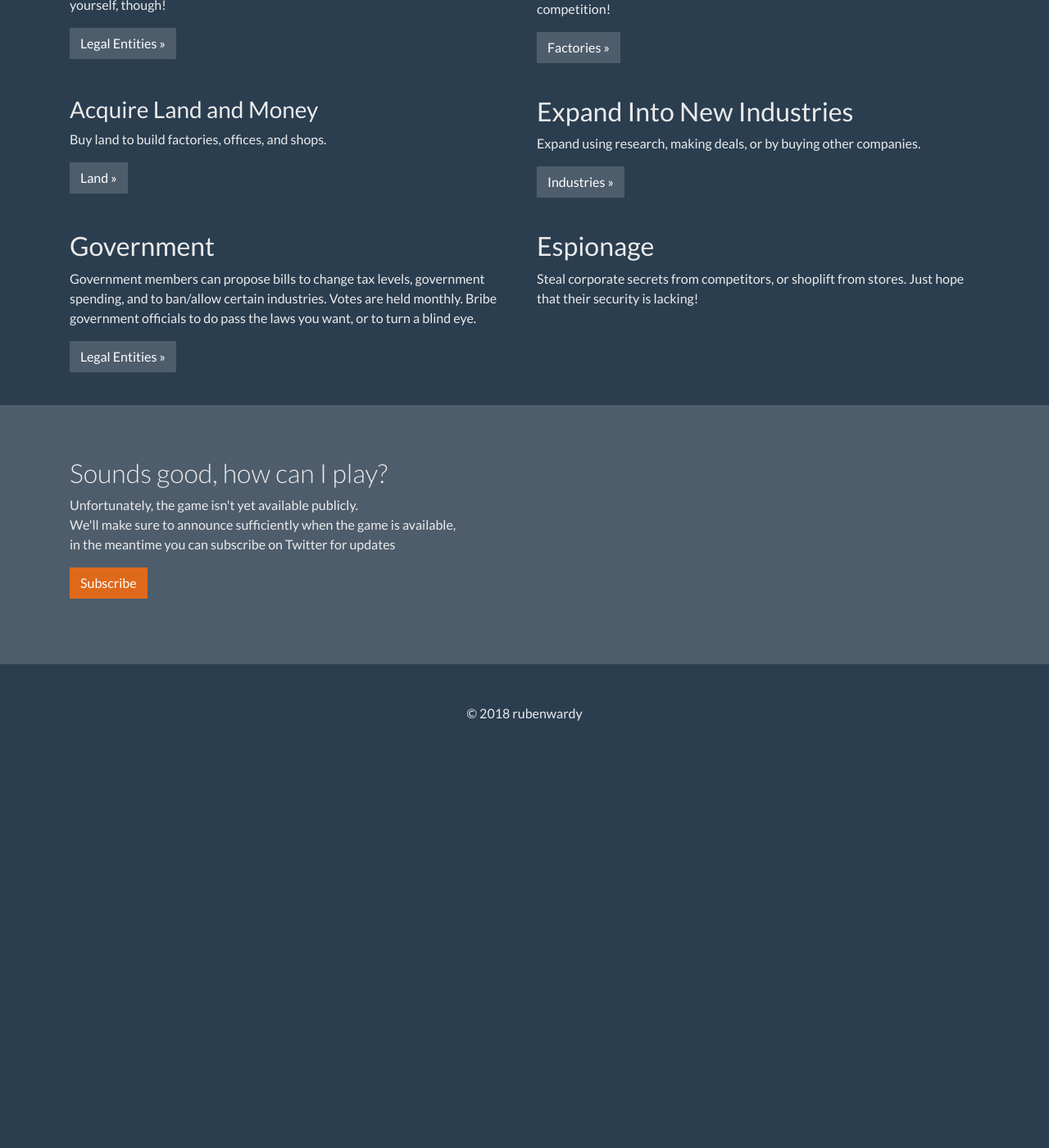
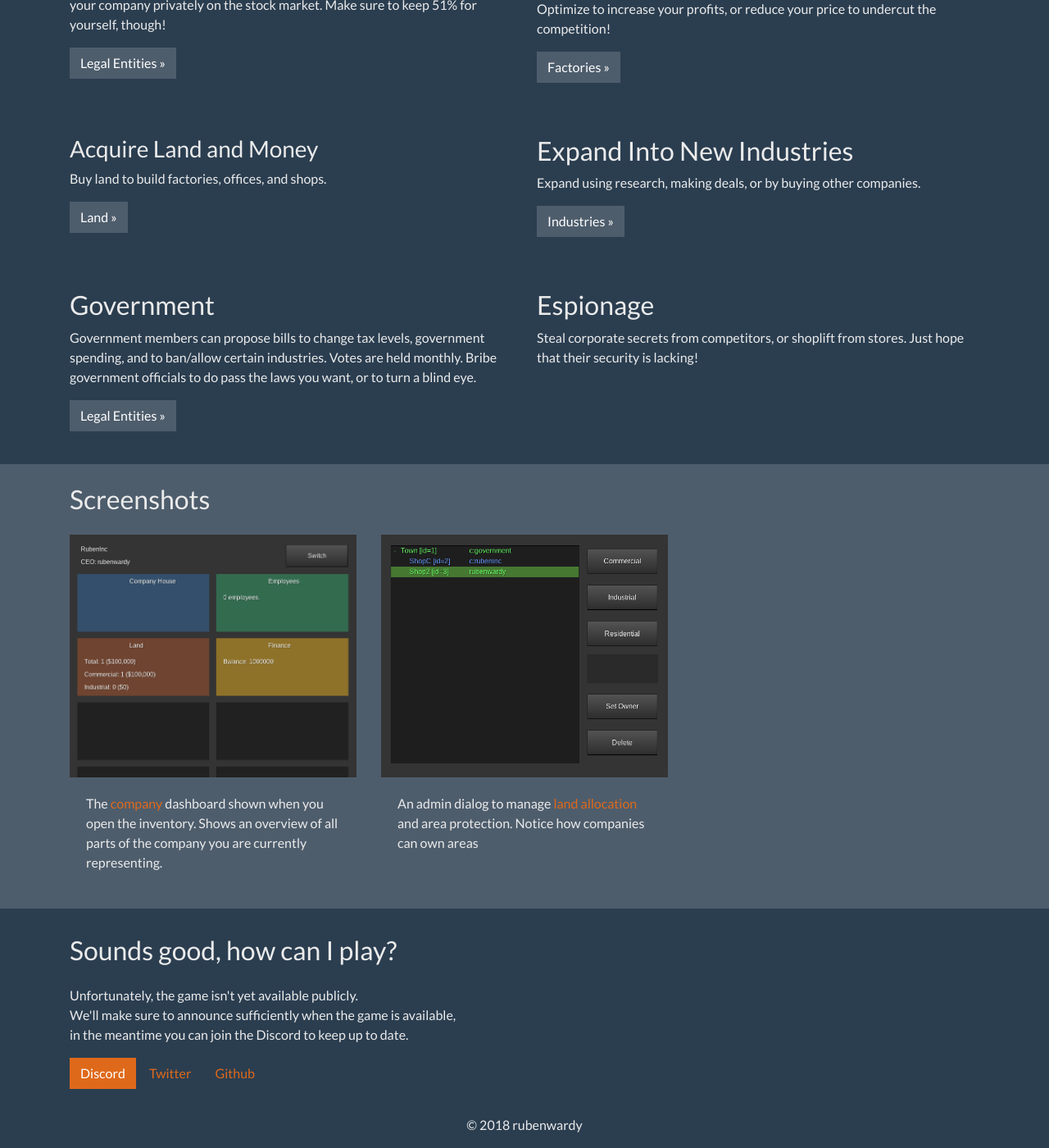
Before and after one commit to CapitalismGame/capitalismgame.github.io, a Jekyll site: the page built from index.html, in a window 1280 px wide and 1400 px high, scrolled down 534 px. Shown: the whole window at 82% size. Built offline with Jekyll 4.4.1, drawn with Linux system fonts in a browser that asks for light colours; before the commit the page ends 1432 px from its top, so only the background shows below that.

Commit message:
Add screenshots, links to discord, and update design docs

```diff
--- a/index.html
+++ b/index.html
@@ -16,8 +16,8 @@ layout: base
 <div class="container">
 	<h2 class="mb-4">Gameplay</h2>
 
-	<div class="row my-4">
-		<div class="col-md-6">
+	<div class="row">
+		<div class="col-md-6 my-4">
 			<h3>Run a Business</h3>
 			<p>
 				Create a business by yourself or with others.
@@ -27,7 +27,7 @@ layout: base
 			</p>
 			<p><a class="btn btn-secondary" href="{{ page.root }}legal_entities/" role="button">Legal Entities &raquo;</a></p>
 		</div>
-		<div class="col-md-6">
+		<div class="col-md-6 my-4">
 			<h2>Factories and Distribution</h2>
 			<p>
 				Create efficient factories, distribution chains, and shops.<br />
@@ -36,15 +36,15 @@ layout: base
 			<p><a class="btn btn-secondary" href="{{ page.root }}factories/" role="button">Factories &raquo;</a></p>
 		</div>
 	</div>
-	<div class="row my-4">
-		<div class="col-md-6">
+	<div class="row">
+		<div class="col-md-6 my-4">
 			<h3>Acquire Land and Money</h3>
 			<p>
 				Buy land to build factories, offices, and shops.
 			</p>
 			<p><a class="btn btn-secondary" href="{{ page.root }}land/" role="button">Land &raquo;</a></p>
 		</div>
-		<div class="col-md-6">
+		<div class="col-md-6 my-4">
 			<h2>Expand Into New Industries</h2>
 			<p>
 				Expand using research,
@@ -53,8 +53,8 @@ layout: base
 			<p><a class="btn btn-secondary" href="{{ page.root }}industries/" role="button">Industries &raquo;</a></p>
 		</div>
 	</div>
-	<div class="row my-4">
-		<div class="col-md-6">
+	<div class="row">
+		<div class="col-md-6 my-4">
 			<h2>Government</h2>
 			<p>
 				Government members can propose bills to change tax levels,
@@ -65,7 +65,7 @@ layout: base
 			</p>
 			<p><a class="btn btn-secondary" href="{{ page.root }}legal_entities/" role="button">Legal Entities &raquo;</a></p>
 		</div>
-		<div class="col-md-6">
+		<div class="col-md-6 my-4">
 			<h2>Espionage</h2>
 			<p>
 				Steal corporate secrets from competitors,
@@ -76,14 +76,49 @@ layout: base
 	</div>
 </div>
 
-<div class="jumbotron">
+<div class="jumbotron py-4">
 	<div class="container">
-		<h2 class="display-3">Sounds good, how can I play?</h2>
+		<h2 class="mb-4">Screenshots</h2>
+		<div class="row"> <!--class="card-group">-->
+			<div class="col-md-4">
+				<a href="static/company_dashboard.png">
+					<img class="img-fluid" src="static/company_dashboard.png" alt="Company dashboard">
+				</a>
+				<div class="card-body">
+					<p class="card-text">
+						The <a href="legal_entities/">company</a> dashboard shown when you open the inventory.
+						Shows an overview of all parts of the company you are
+						currently representing.
+					</p>
+				</div>
+			</div>
+			<div class="col-md-4">
+				<a href="static/land.png">
+					<img class="img-fluid" src="static/land.png" alt="Land admin dialog">
+				</a>
+				<div class="card-body">
+					<p class="card-text">
+						An admin dialog to manage <a href="land/">land allocation</a>
+						and area protection.
+						Notice how companies can own areas
+					</p>
+				</div>
+			</div>
+		</div>
+	</div>
+</div>
+
+
+	<div class="container">
+		<h2 class="mb-4">Sounds good, how can I play?</h2>
 		<p>
 			Unfortunately, the game isn't yet available publicly.<br />
 			We'll make sure to announce sufficiently when the game is available,<br />
-			in the meantime you can subscribe on Twitter for updates
+			in the meantime you can join the Discord to keep up to date.
 		</p>
-		<p><a class="btn btn-primary" href="https://twitter.com/rubenwardy" role="button">Subscribe</a></p>
+		<p>
+			<a class="btn btn-primary" href="https://discord.gg/ER77cB5" role="button">Discord</a>
+			<a class="btn btn-default" href="https://twitter.com/rubenwardy" role="button">Twitter</a>
+			<a class="btn btn-default" href="https://github.com/rubenwardy/capitalism_game/" role="button">Github</a>
+		</p>
 	</div>
-</div>
```
Also changed, not shown: factories.md (+1 -1 lines), industries.md (+0 -40 lines), land.md (+29 -23 lines), static/company_dashboard.png (added), static/land.png (added).
